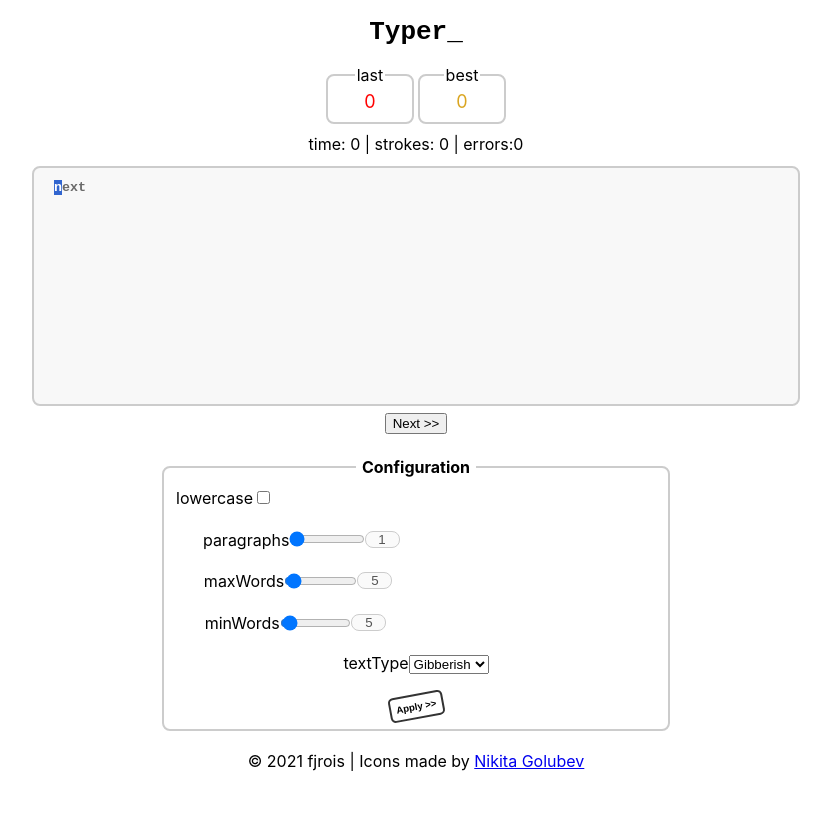
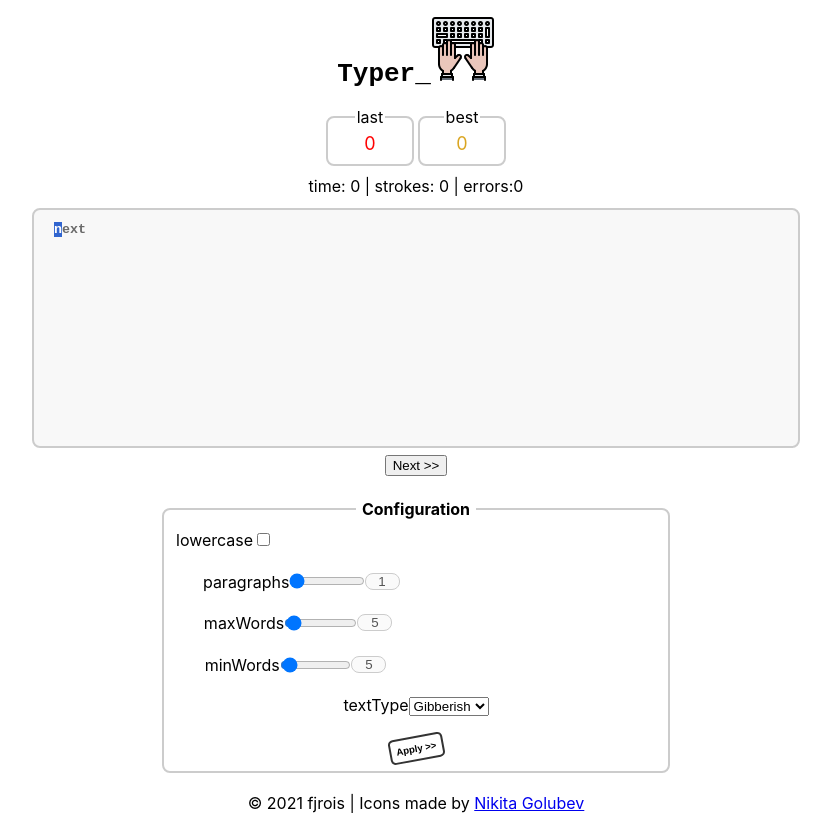
Before and after one commit to fjrois/typer, a React (Create React App) app: page / in a window 1280 px wide. Shown: the whole page, without its empty margins (224-1055 px from the left). Built offline with nearby package versions, Linux system fonts and the light colour scheme.

Commit message:
Included logo in Header

```diff
--- a/src/components/Header.js
+++ b/src/components/Header.js
@@ -5,5 +5,18 @@ export default function Header(props) {
   //     <code>&#62;Typer&#60;</code>
   //   </h2>
   // );
-  return <h1>Typer_</h1>;
+  return (
+    <>
+      <div>
+        <h1>
+          Typer_
+          <img
+            className="header-logo"
+            src="/logo/keyboard/bold64.png"
+            alt="Hands over a keyboard"
+          ></img>
+        </h1>
+      </div>
+    </>
+  );
 }
```
